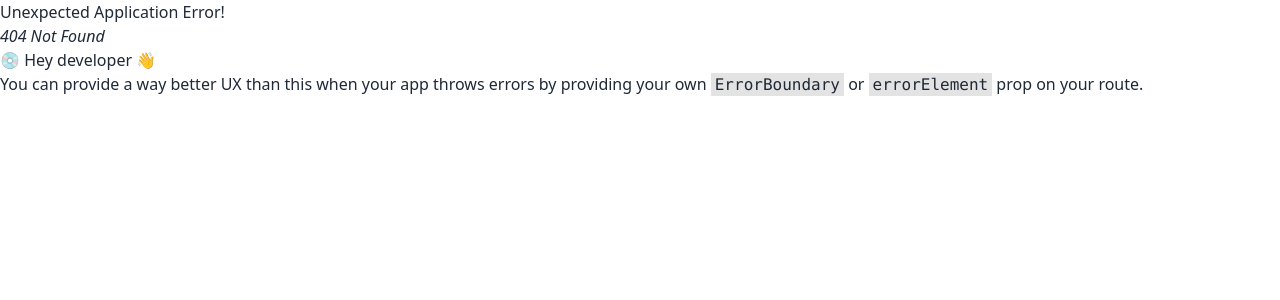
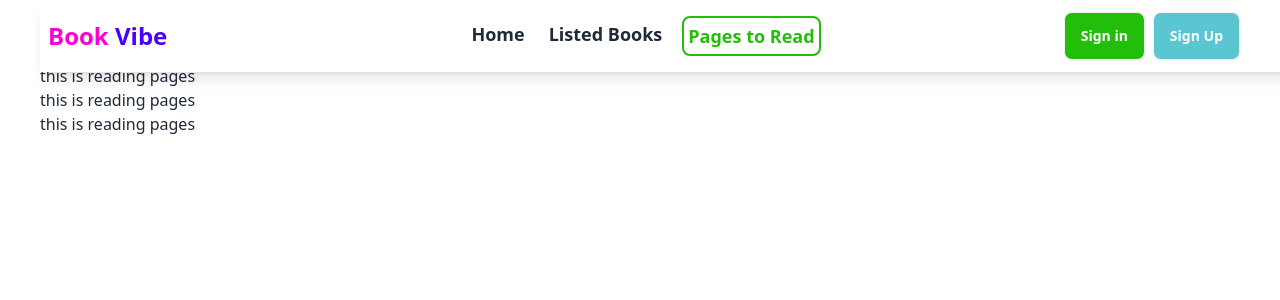
Before and after one commit to Mahedi-5g/assignment8, a React (Vite) app: page /readpage in a window 1280 px wide. Before the commit this address had no page. Shown: the top 300 px of the page. Built offline with nearby package versions, Linux system fonts and the light colour scheme.

Commit message:
complete-navbar

```diff
--- a/index.html
+++ b/index.html
@@ -2,12 +2,12 @@
 <html lang="en">
   <head>
     <meta charset="UTF-8" />
-    <link rel="icon" type="image/svg+xml" href="/vite.svg" />
+    <link rel="icon" type="image/svg+xml" href="./src/assets/images.png" />
     <meta name="viewport" content="width=device-width, initial-scale=1.0" />
     <title>Book Vibes</title>
   </head>
-  <body>
-    <div id="root"></div>
+  <body class="m-0 p-10 pt-0">
+    <div class="" id="root"></div>
     <script type="module" src="/src/main.jsx"></script>
   </body>
 </html>
--- a/package.json
+++ b/package.json
@@ -14,6 +14,7 @@
     "match-sorter": "^6.3.4",
     "react": "^18.2.0",
     "react-dom": "^18.2.0",
+    "react-icons": "^5.0.1",
     "react-router-dom": "^6.22.3",
     "sort-by": "^1.2.0"
   },
--- /dev/null
+++ b/src/components/Banner.jsx
@@ -0,0 +1,21 @@
+
+
+const Banner = () => {
+    return (
+        <div className="grid w-full bg-cover bg-base-200 mt-10 p-20">
+            <div className="flex flex-col lg:flex-row-reverse items-center justify-between">
+                <div className="ml-20">
+                <img src="https://daisyui.com/images/stock/photo-1635805737707-575885ab0820.jpg" className="max-w-sm rounded-lg shadow-2xl" />
+                </div>
+                <div className="">
+                    <h1 className="text-6xl font-bold">Books to freshen up <br /> your bookshelf</h1>
+                    <div className="pt-10">
+                    <button className="btn bg-[#23BE0A] text-white">View The List</button>
+                    </div>
+                </div>
+            </div>
+        </div>
+    );
+};
+
+export default Banner;
--- a/src/components/Layout/MainLayout.jsx
+++ b/src/components/Layout/MainLayout.jsx
@@ -1,9 +1,13 @@
 import { Outlet } from "react-router-dom";
+import Navbar from "../Navbar";
 
 
 const MainLayout = () => {
     return (
         <div>
+            <div className="h-16">
+                <Navbar></Navbar>
+            </div>
             <Outlet></Outlet>
         </div>
     );
--- /dev/null
+++ b/src/components/Navbar.jsx
@@ -0,0 +1,25 @@
+import { NavLink } from "react-router-dom";
+
+
+const Navbar = () => {
+    return (
+        <div className="navbar bg-base-100 shadow-lg fixed pr-20">
+            <div className="navbar-start">
+                <NavLink to='/' className=" gap-0 text-secondary normal-case text-2xl font-bold">Book <span className="text-primary">Vibe</span></NavLink>
+            </div>
+            <div className="navbar-center">
+                <ul className="menu menu-horizontal px-1  text-lg font-semibold">
+                    <NavLink to='/' className={({ isActive }) => isActive ? 'p-1  mx-2 border-2 text-[#23BE0A] rounded-lg border-[#23BE0A]' : 'p-1  mx-2'}>Home</NavLink>
+                    <NavLink to='/listed' className={({ isActive }) => isActive ? 'p-1  mx-2 border-2 text-[#23BE0A] rounded-lg border-[#23BE0A]' : 'p-1  mx-2'}>Listed Books</NavLink>
+                    <NavLink to='/readpage' className={({ isActive }) => isActive ? 'p-1  mx-2 border-2 text-[#23BE0A] rounded-lg border-[#23BE0A]' : 'p-1  mx-2'}>Pages to Read</NavLink>
+                </ul>
+            </div>
+            <div className="navbar-end text-lg font-semibold gap-2">
+                <a className="btn bg-[#23BE0A] text-white">Sign in</a>
+                <a className="btn bg-[#59C6D2] text-white">Sign Up</a>
+            </div>
+        </div>
+    );
+};
+
+export default Navbar;
--- a/src/components/Pages/Home.jsx
+++ b/src/components/Pages/Home.jsx
@@ -1,9 +1,13 @@
+import Banner from "../Banner";
+
+
 
 
 const Home = () => {
     return (
         <div>
-            <h2>this is home</h2>
+            <Banner></Banner>
+
         </div>
     );
 };
--- /dev/null
+++ b/src/components/Pages/ListedBooks.jsx
@@ -0,0 +1,11 @@
+
+
+const ListedBooks = () => {
+    return (
+        <div>
+            <h1>this is marked book list</h1>
+        </div>
+    );
+};
+
+export default ListedBooks;
--- /dev/null
+++ b/src/components/Pages/PagesToRead.jsx
@@ -0,0 +1,14 @@
+
+
+const PagesToRead = () => {
+    return (
+        <div>
+            <h2>this is reading pages</h2>
+            <h2>this is reading pages</h2>
+            <h2>this is reading pages</h2>
+
+        </div>
+    );
+};
+
+export default PagesToRead;
```
Also changed, not shown: src/main.jsx (+10 -0 lines), src/assets/images.png (added), 1 other file (tests, documents, lock files or other folders).
